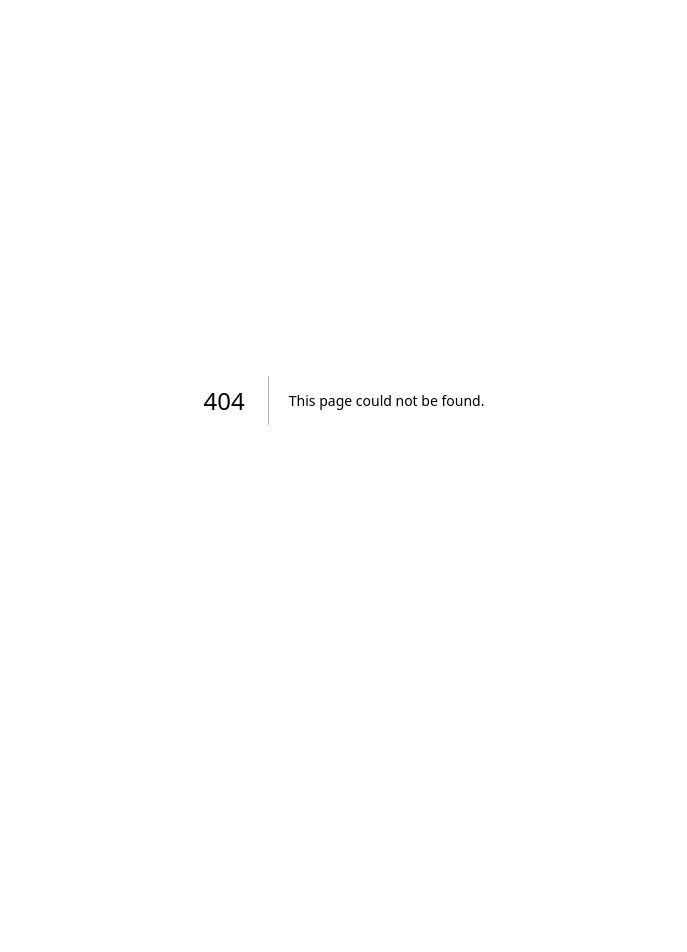
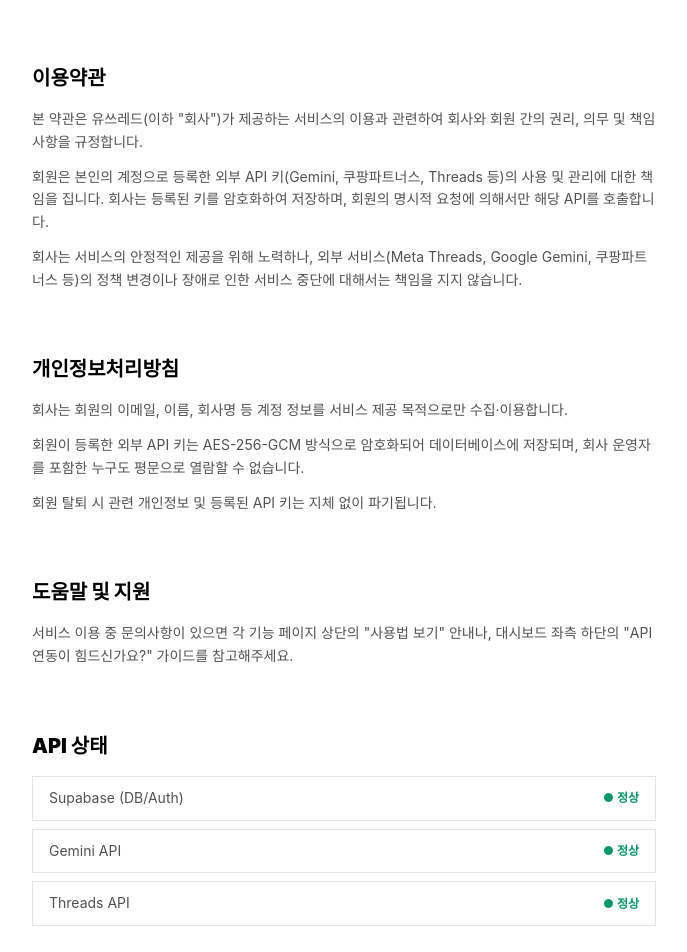
Before and after one commit to mintimjang33/U-Thread, a Next.js app: page /policy in a window 1280 px wide. Before the commit this address had no page. Shown: the top 952 px of the page, without its empty margins (296-983 px from the left). Before the commit the page ends 800 px from the top, so only its background shows below. Built offline with nearby package versions, Linux system fonts and the light colour scheme.

Commit message:
feat: 대시보드 전체 공통 푸터 추가 (원본엔 있었는데 완전히 빠져있던 부분)
- (shell) 레이아웃에 이용약관/개인정보처리방침/도움말/API상태 링크 + 저작권 푸터
- /policy: 4개 섹션(약관/개인정보/지원/API상태) 앵커 페이지 신규

```diff
--- a/app/(shell)/layout.tsx
+++ b/app/(shell)/layout.tsx
@@ -181,7 +181,21 @@ export default function DashboardLayout({ children }: { children: React.ReactNod
         </div>
       </aside>
 
-      <main className="flex-1 p-10">{children}</main>
+      <main className="flex-1 p-10 flex flex-col">
+        <div className="flex-1">{children}</div>
+        <footer className="border-t border-border mt-16 pt-6 text-center text-[11px] text-neutral-400">
+          <div className="flex items-center justify-center gap-3 mb-2">
+            <Link href="/policy#terms" className="hover:text-black">이용약관</Link>
+            <span>·</span>
+            <Link href="/policy#privacy" className="hover:text-black">개인정보처리방침</Link>
+            <span>·</span>
+            <Link href="/policy#support" className="hover:text-black">도움말 및 지원</Link>
+            <span>·</span>
+            <Link href="/policy#status" className="hover:text-black">API 상태</Link>
+          </div>
+          <div>© 2026 유쓰레드. All rights reserved.</div>
+        </footer>
+      </main>
 
       {helpDetail && (
         <div className="fixed inset-0 bg-black/40 flex items-center justify-center z-50" onClick={() => setHelpDetail(null)}>
--- /dev/null
+++ b/app/policy/page.tsx
@@ -0,0 +1,50 @@
+export default function PolicyPage() {
+  return (
+    <div className="min-h-screen bg-white text-black">
+      <div className="max-w-2xl mx-auto px-6 py-16 space-y-16">
+        <section id="terms">
+          <h1 className="text-xl font-black mb-4">이용약관</h1>
+          <div className="text-sm text-neutral-600 leading-relaxed space-y-3">
+            <p>본 약관은 유쓰레드(이하 &quot;회사&quot;)가 제공하는 서비스의 이용과 관련하여 회사와 회원 간의 권리, 의무 및 책임사항을 규정합니다.</p>
+            <p>회원은 본인의 계정으로 등록한 외부 API 키(Gemini, 쿠팡파트너스, Threads 등)의 사용 및 관리에 대한 책임을 집니다. 회사는 등록된 키를 암호화하여 저장하며, 회원의 명시적 요청에 의해서만 해당 API를 호출합니다.</p>
+            <p>회사는 서비스의 안정적인 제공을 위해 노력하나, 외부 서비스(Meta Threads, Google Gemini, 쿠팡파트너스 등)의 정책 변경이나 장애로 인한 서비스 중단에 대해서는 책임을 지지 않습니다.</p>
+          </div>
+        </section>
+
+        <section id="privacy">
+          <h1 className="text-xl font-black mb-4">개인정보처리방침</h1>
+          <div className="text-sm text-neutral-600 leading-relaxed space-y-3">
+            <p>회사는 회원의 이메일, 이름, 회사명 등 계정 정보를 서비스 제공 목적으로만 수집·이용합니다.</p>
+            <p>회원이 등록한 외부 API 키는 AES-256-GCM 방식으로 암호화되어 데이터베이스에 저장되며, 회사 운영자를 포함한 누구도 평문으로 열람할 수 없습니다.</p>
+            <p>회원 탈퇴 시 관련 개인정보 및 등록된 API 키는 지체 없이 파기됩니다.</p>
+          </div>
+        </section>
+
+        <section id="support">
+          <h1 className="text-xl font-black mb-4">도움말 및 지원</h1>
+          <div className="text-sm text-neutral-600 leading-relaxed space-y-3">
+            <p>서비스 이용 중 문의사항이 있으면 각 기능 페이지 상단의 &quot;사용법 보기&quot; 안내나, 대시보드 좌측 하단의 &quot;API 연동이 힘드신가요?&quot; 가이드를 참고해주세요.</p>
+          </div>
+        </section>
+
+        <section id="status">
+          <h1 className="text-xl font-black mb-4">API 상태</h1>
+          <div className="text-sm text-neutral-600 leading-relaxed space-y-2">
+            <div className="flex items-center justify-between border border-border px-4 py-2.5">
+              <span>Supabase (DB/Auth)</span>
+              <span className="text-emerald-600 font-bold text-xs">● 정상</span>
+            </div>
+            <div className="flex items-center justify-between border border-border px-4 py-2.5">
+              <span>Gemini API</span>
+              <span className="text-emerald-600 font-bold text-xs">● 정상</span>
+            </div>
+            <div className="flex items-center justify-between border border-border px-4 py-2.5">
+              <span>Threads API</span>
+              <span className="text-emerald-600 font-bold text-xs">● 정상</span>
+            </div>
+          </div>
+        </section>
+      </div>
+    </div>
+  );
+}
```
